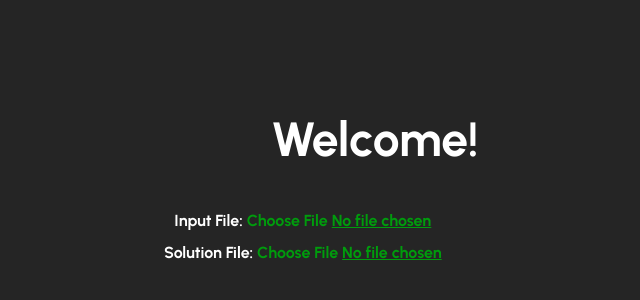
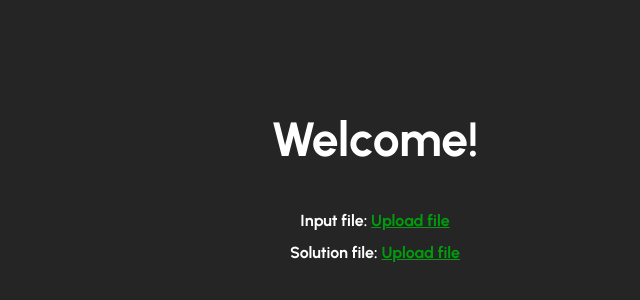
Before and after one commit to maxkratz/HealthPlanify, a React (Vite) app in the folder frontend/: page / in a window 1280 px wide. Shown: the part 196-496 px from the top of the page, without its empty margins (265-905 px from the left). Built offline with nearby package versions, Linux system fonts and the light colour scheme.

Commit message:
InputFiles upgrade

```diff
--- a/frontend/src/components/InputFiles/InputFiles.module.scss
+++ b/frontend/src/components/InputFiles/InputFiles.module.scss
@@ -1,4 +1,15 @@
-.input {
+.hiddenInput {
+    display: none;
+}
+
+.customFileLabel {
+    cursor: pointer;
+    color: var(--color-green);
     text-decoration: underline;
+}
+
+.fileName {
+    cursor: pointer;
     color: var(--color-green);
+    text-decoration: underline;
 }
--- a/frontend/src/components/InputFiles/InputFiles.tsx
+++ b/frontend/src/components/InputFiles/InputFiles.tsx
@@ -6,13 +6,13 @@ import { Link } from "react-router-dom";
 export const InputFiles: React.FC = () => {
     const { setInputData, setSolutionData } = useData();
 
-    // Estados para controlar la subida de cada fichero
     const [inputUploaded, setInputUploaded] = useState(false);
     const [outputUploaded, setOutputUploaded] = useState(false);
-    // Estado que se pone a true cuando ambos archivos han sido subidos
     const [filesUploaded, setFilesUploaded] = useState(false);
 
-    // Cuando cambie alguno de los estados, comprobamos si ya se subieron ambos
+    const [inputFileName, setInputFileName] = useState('');
+    const [solutionFileName, setSolutionFileName] = useState('');
+
     useEffect(() => {
         if (inputUploaded && outputUploaded) {
             setFilesUploaded(true);
@@ -32,9 +32,11 @@ export const InputFiles: React.FC = () => {
                     if (type === 'input') {
                         setInputData(json);
                         setInputUploaded(true);
+                        setInputFileName(file.name);
                     } else {
                         setSolutionData(json);
                         setOutputUploaded(true);
+                        setSolutionFileName(file.name);
                     }
                 } catch (error) {
                     console.error("Error al parsear el JSON", error);
@@ -47,23 +49,53 @@ export const InputFiles: React.FC = () => {
     return (
         <div className='flex flex-col gap-2'>
             <div>
-                <label>Input File: </label>
+                <label>Input file: </label>
+
+                {!inputFileName && (
+                    <label htmlFor="inputFile" className={Style.customFileLabel}>
+                        Upload file
+                    </label>
+                )}
+
                 <input
-                    className={Style.input}
+                    id="inputFile"
                     type="file"
                     accept=".json"
                     onChange={(e) => handleFileUpload(e, 'input')}
+                    className={Style.hiddenInput}
                 />
+
+                <span className={Style.fileName}>
+                    {inputFileName || ''}
+                </span>
             </div>
+
+
+
             <div className='mb-8'>
-                <label>Solution File: </label>
+                <label>Solution file: </label>
+
+                {!solutionFileName && (
+                    <label htmlFor="solutionFile" className={Style.customFileLabel}>
+                        Upload file
+                    </label>
+                )}
+
                 <input
-                    className={Style.input}
+                    id="solutionFile"
                     type="file"
                     accept=".json"
                     onChange={(e) => handleFileUpload(e, 'output')}
+                    className={Style.hiddenInput}
                 />
+
+                <span className={Style.fileName}>
+                    {solutionFileName || ''}
+                </span>
             </div>
+
+
+
             {filesUploaded && (
                 <nav>
                     <Link to="/FirstElection">Continue</Link>
```
